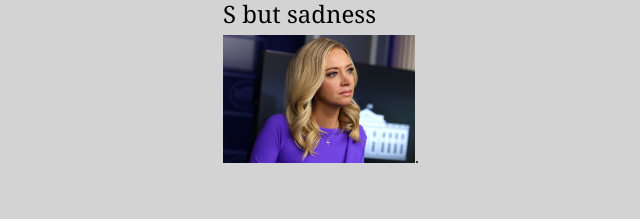
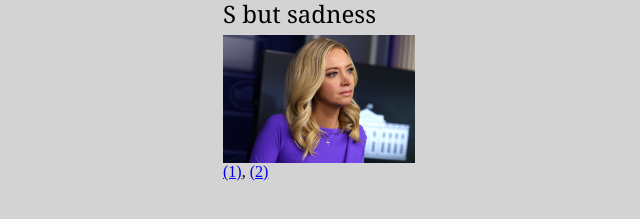
Before and after one commit to dannyallover/website, a website: page pictures/pictures.html in a window 1280 px wide. Shown: the part 1334-1553 px from the top of the page, 17-657 px from the left. Drawn offline with Linux system fonts and the light colour scheme.

Commit message:
split file since github pages doesn't support lfs

```diff
--- a/pictures/pictures.html
+++ b/pictures/pictures.html
@@ -31,7 +31,9 @@
 <a href="memes/memes.html"><img src="memes/memes-pictures/3.png" style="width: 15vw;"></a>.
 
 <h3>S but sadness</h3>
-<a href="s_but_sadness/s_but_sadness.pdf"><img src="s_but_sadness/s_but_sadness-pictures/main.jpeg" style="width: 15vw;"></a>.
+<img src="s_but_sadness/s_but_sadness-pictures/main.jpeg" style="width: 15vw;">
+<br>
+<a href="s_but_sadness/s_but_sadness_1.pdf">(1)</a>, <a href="s_but_sadness/s_but_sadness_1.pdf">(2)</a>
 
 
 </p>
```
Also changed, not shown: 3 other files.
